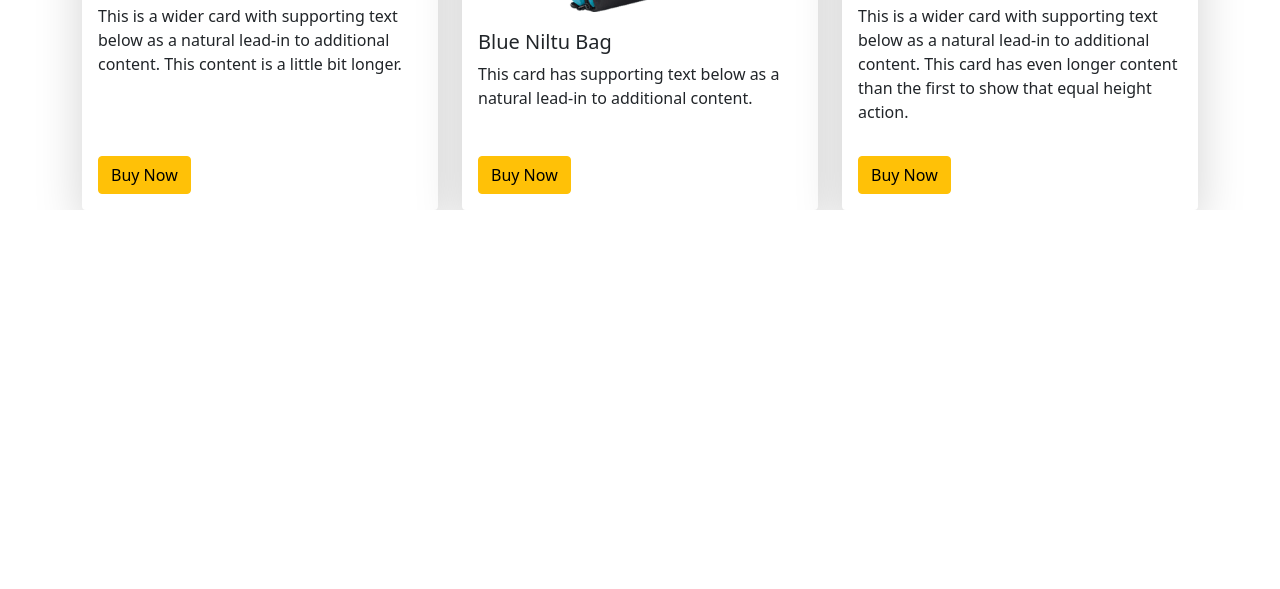
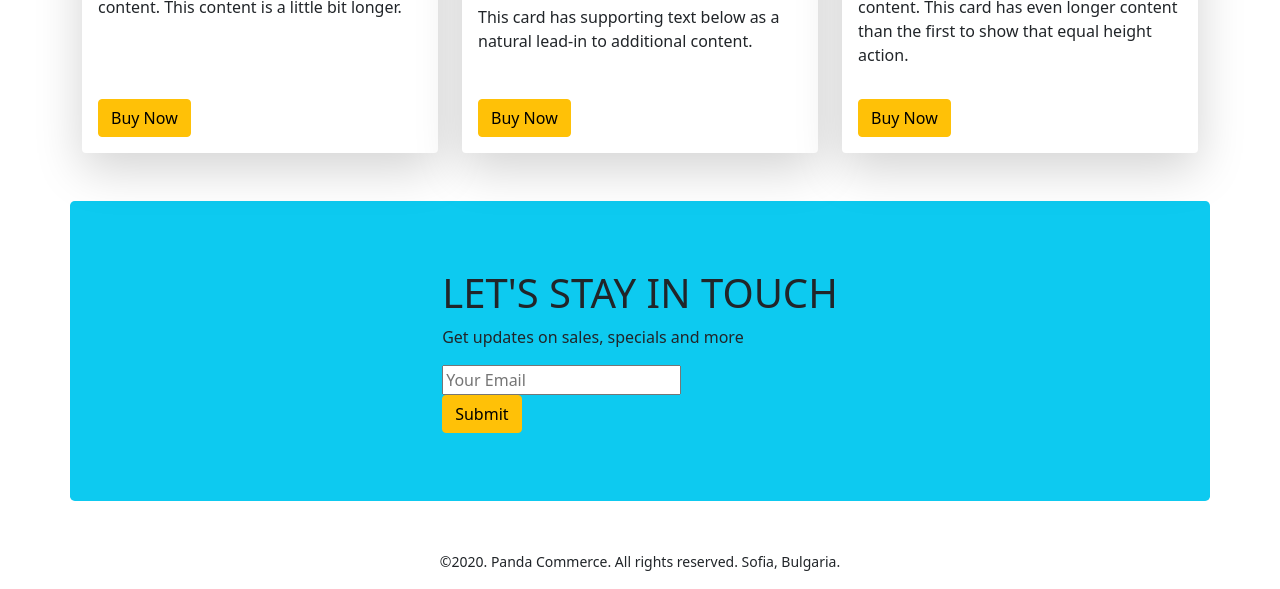
Before and after one commit to shoharto/bootstrap-ecommerce-template, a plain HTML site: page index.html in a window 1280 px wide. Shown: the part 1797-2386 px from the top of the page. Before the commit the page ends 2007 px from the top, so only its background shows below. Drawn offline with nearby package versions, Linux system fonts and the light colour scheme.

Commit message:
Subscribe section, Footer, text center, id navigation

```diff
--- a/index.html
+++ b/index.html
@@ -17,7 +17,7 @@
   </head>
   <body>
     <header>
-      <nav class="navbar navbar-expand-lg navbar-light bg-light">
+      <nav class="navbar navbar-expand-lg navbar-light bg-light fixed-top">
         <div class="container">
           <a class="navbar-brand" href="#">
             <img src="images/logo.png" />
@@ -39,13 +39,13 @@
                 <a class="nav-link active" aria-current="page" href="#">Home</a>
               </li>
               <li class="nav-item">
-                <a class="nav-link" href="#">Shoes</a>
+                <a class="nav-link" href="#shoes">Shoes</a>
               </li>
               <li class="nav-item">
-                <a class="nav-link" href="#">Backpack</a>
+                <a class="nav-link" href="#backpack">Backpack</a>
               </li>
               <li class="nav-item">
-                <a class="nav-link" href="#">Subscribe</a>
+                <a class="nav-link" href="#subscribe">Subscribe</a>
               </li>
             </ul>
           </div>
@@ -203,7 +203,7 @@
           </div>
         </div>
       </section>
-      <section class="container">
+      <section class="container" id="shoes">
         <h2>Shoes</h2>
         <div class="row row-cols-1 row-cols-md-2 row-cols-lg-3 g-4">
           <div class="col">
@@ -267,7 +267,7 @@
           </div>
         </div>
       </section>
-      <section class="container mt-5">
+      <section class="container my-5" id="backpack">
         <h2>Backpack</h2>
         <div class="row row-cols-1 row-cols-md-2 row-cols-lg-3 g-4">
           <div class="col">
@@ -319,8 +319,35 @@
           </div>
         </div>
       </section>
+
+      <section
+        id="subscribe"
+        style="height: 300px"
+        class="
+          container
+          d-flex
+          justify-content-center
+          bg-info
+          align-items-center
+          rounded-3
+        "
+      >
+        <div>
+          <h1>LET'S STAY IN TOUCH</h1>
+          <p>Get updates on sales, specials and more</p>
+          <input type="text" name="" id="" placeholder="Your Email" />
+          <br />
+          <button class="btn btn-warning">Submit</button>
+        </div>
+      </section>
     </main>
-    <footer></footer>
+    <footer class="mt-5 text-center">
+      <p>
+        <small
+          >©2020. Panda Commerce. All rights reserved. Sofia, Bulgaria.</small
+        >
+      </p>
+    </footer>
 
     <!-- Option 1: Bootstrap Bundle with Popper -->
     <script
```
